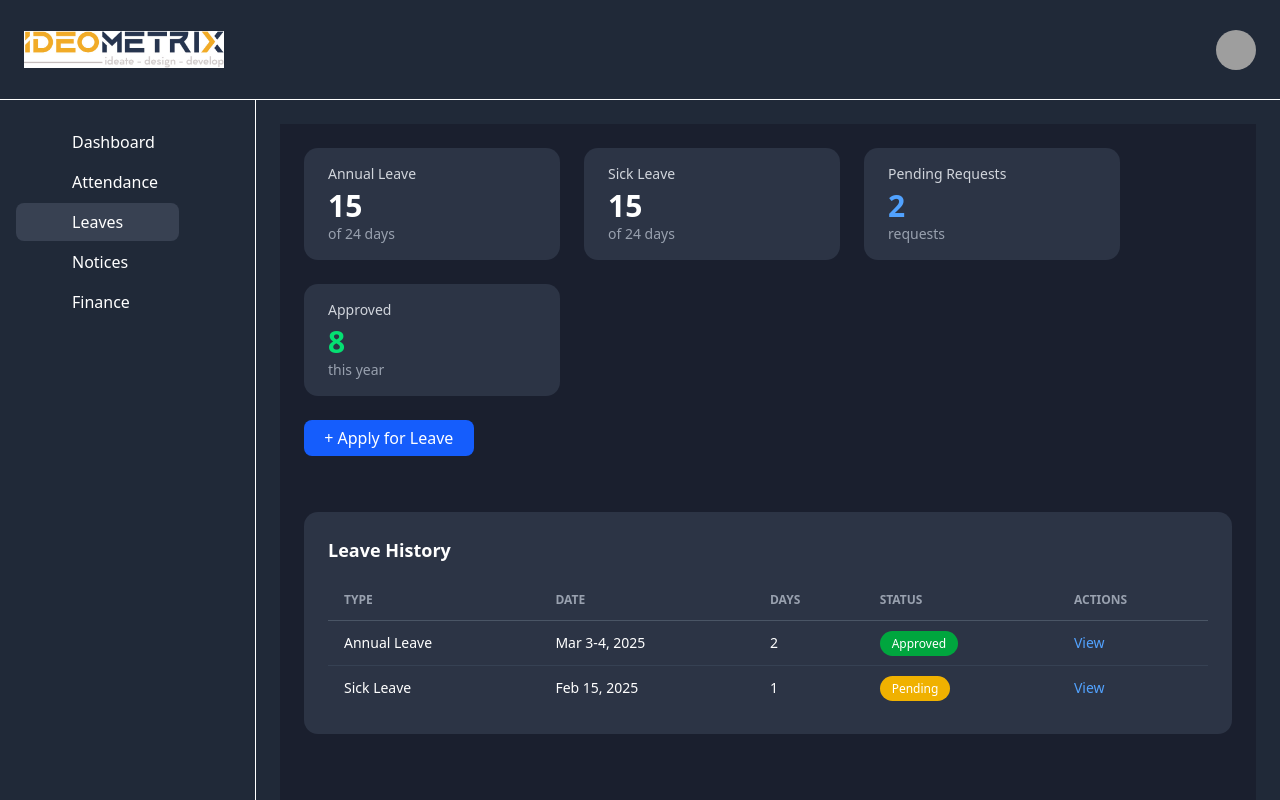
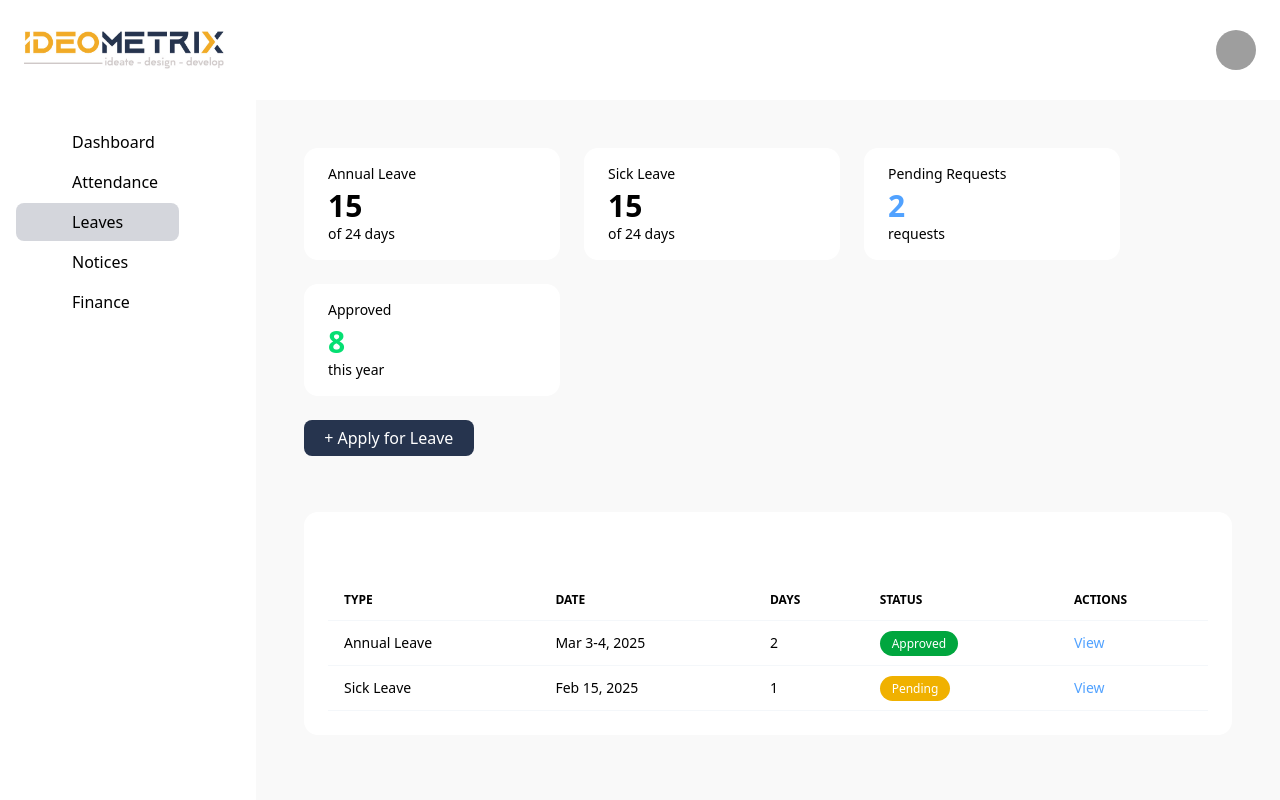
Before and after one commit to Ghazalasiyad/imx-employee-dashboard, a React (Vite) app: page /leaves in a window 1280 px wide. Built offline with nearby package versions, Linux system fonts and the light colour scheme; grey boxes are pictures that could not be loaded.

Commit message:
theme changed

```diff
--- a/src/Layouts/Layouts.tsx
+++ b/src/Layouts/Layouts.tsx
@@ -4,7 +4,7 @@ import Navbar from '../components/Navbar/Navbar';
 
 const Layout = () => {
   return (
-    <div className="h-screen flex flex-col bg-[#202938]">
+    <div className="h-screen flex flex-col bg-[#f9f9f9]">
       {/* Navbar on top */}
       <Navbar />
 
--- a/src/Pages/Attendance/Attendance.tsx
+++ b/src/Pages/Attendance/Attendance.tsx
@@ -39,7 +39,7 @@ const Attendance = () => {
   }, []);
 
   return (
-    <div className="bg-[#1a2233] text-white mt-10 rounded-xl shadow-lg p-6 max-w-6xl mx-auto space-y-6">
+    <div className="bg-white text-black mt-10 rounded-xl shadow-lg p-6 max-w-6xl mx-auto space-y-6">
       {/* Header */}
       <div className="flex justify-between items-center">
         <div>
@@ -72,7 +72,7 @@ const Attendance = () => {
       </div>
 
       {/* Timeline Placeholder */}
-      <div className="bg-[#2c3445] h-20 rounded-md flex items-center justify-start gap-6 px-6">
+      <div className="bg-[#f9f9f9] h-20 rounded-md flex items-center justify-start gap-6 px-6">
         <div className="flex flex-col items-center text-xs text-green-400">
           <div className="w-2 h-2 rounded-full bg-green-400 mb-1"></div>
           9:00 AM
@@ -90,7 +90,7 @@ const Attendance = () => {
       {/* Table */}
       <div className="overflow-x-auto">
         <table className="w-full text-left text-sm border-collapse">
-          <thead className="bg-[#2c3445] text-gray-300">
+          <thead className="bg-[#f9f9f9] text-black">
             <tr>
               <th className="p-3">DATE</th>
               <th className="p-3">CHECK IN</th>
@@ -102,7 +102,7 @@ const Attendance = () => {
           </thead>
           <tbody>
             {attendanceData.map((item, index) => (
-              <tr key={index} className="border-t border-[#2c3445]">
+              <tr key={index} className="border-t border-[#eff4f8]">
                 <td className="p-3">{item.date}</td>
                 <td className="p-3">{item.checkIn}</td>
                 <td className="p-3">{item.breakTime}</td>
--- a/src/Pages/Finance/Finance.tsx
+++ b/src/Pages/Finance/Finance.tsx
@@ -18,12 +18,12 @@ const financeData = [
 
 const Finance = () => {
   return (
-    <div className="p-6 bg-[#1a2233] min-h-screen text-white">
+    <div className="p-6  min-h-screen text-black">
       <h2 className="text-2xl font-semibold mb-4">Finance Overview</h2>
-      <div className="bg-[#2c3445] rounded-lg shadow-md p-4 overflow-x-auto">
+      <div className="bg-white rounded-lg shadow-md p-4 overflow-x-auto">
         <table className="min-w-full table-auto text-left">
           <thead>
-            <tr className="border-b border-gray-600">
+            <tr className="border-b border-[#f4f7fa]">
               <th className="py-2 px-4">Month</th>
               <th className="py-2 px-4">Income</th>
               <th className="py-2 px-4">Description</th>
@@ -32,7 +32,7 @@ const Finance = () => {
           </thead>
           <tbody>
             {financeData.map((entry, index) => (
-              <tr key={index} className="border-t border-gray-700">
+              <tr key={index} className="border-t border-[#f4f7fa]0">
                 <td className="py-2 px-4">{entry.month}</td>
                 <td className="py-2 px-4">{entry.income}</td>
                 <td className="py-2 px-4">{entry.description}</td>
--- a/src/Pages/Leaves/Leaves.tsx
+++ b/src/Pages/Leaves/Leaves.tsx
@@ -23,36 +23,36 @@ const Leaves = () => {
   };
 
   return (
-    <div className="w-full px-6 py-6 space-y-6 bg-[#1a1f2e] min-h-screen text-white relative">
+    <div className="w-full px-6 py-6 space-y-6 min-h-screen text-white relative">
       <div className="flex flex-wrap gap-6">
         {/* Cards */}
 
-        <div className="bg-[#2c3445] rounded-xl px-6 py-4 w-64 text-white">
-          <p className="text-sm text-gray-300 mb-1">Annual Leave</p>
+        <div className="bg-white text-black rounded-xl px-6 py-4 w-64 ">
+          <p className="text-sm text-black mb-1">Annual Leave</p>
           <p className="text-3xl font-semibold">15</p>
-          <p className="text-sm text-gray-400">of 24 days</p>
+          <p className="text-sm text-black">of 24 days</p>
         </div>
-        <div className="bg-[#2c3445] rounded-xl px-6 py-4 w-64 text-white">
-          <p className="text-sm text-gray-300 mb-1">Sick Leave</p>
+        <div className="bg-white text-black  rounded-xl px-6 py-4 w-64 ">
+          <p className="text-sm text-black mb-1">Sick Leave</p>
           <p className="text-3xl font-semibold">15</p>
-          <p className="text-sm text-gray-400">of 24 days</p>
+          <p className="text-sm text-black">of 24 days</p>
         </div>
-        <div className="bg-[#2c3445] rounded-xl px-6 py-4 w-64 text-white">
-          <p className="text-sm text-gray-300 mb-1">Pending Requests</p>
+        <div className="bg-white text-black  rounded-xl px-6 py-4 w-64 ">
+          <p className="text-sm text-black  mb-1">Pending Requests</p>
           <p className="text-3xl font-semibold text-blue-400">2</p>
-          <p className="text-sm text-gray-400">requests</p>
+          <p className="text-sm text-black ">requests</p>
         </div>
 
-        <div className="bg-[#2c3445] rounded-xl px-6 py-4 w-64 text-white">
-          <p className="text-sm text-gray-300 mb-1">Approved</p>
+        <div className="bg-white text-black  rounded-xl px-6 py-4 w-64 ">
+          <p className="text-sm text-black  mb-1">Approved</p>
           <p className="text-3xl font-semibold text-green-400">8</p>
-          <p className="text-sm text-gray-400">this year</p>
+          <p className="text-sm text-black ">this year</p>
         </div>
       </div>
 
       {/* Apply Button */}
       <Button
-        className="!bg-blue-600 hover:bg-blue-700 text-white"
+        className="!bg-[#26344e] hover:bg-blue-700 text-white"
         onClick={() => setShowPopup(true)}
       >
         + Apply for Leave
@@ -128,10 +128,10 @@ const Leaves = () => {
 
       )}
       {/* Leave History Section */}
-<div className="bg-[#2c3445] rounded-xl p-6 mt-8 overflow-x-auto">
+<div className="bg-white rounded-xl p-6 mt-8 overflow-x-auto">
   <h2 className="text-lg font-semibold mb-4">Leave History</h2>
   <table className="w-full text-sm text-left text-white">
-    <thead className="text-xs uppercase text-gray-400 border-b border-gray-600">
+    <thead className="text-xs uppercase text-black border-b border-[#f4f7fa]">
       <tr>
         <th scope="col" className="py-3 px-4">Type</th>
         <th scope="col" className="py-3 px-4">Date</th>
@@ -141,7 +141,7 @@ const Leaves = () => {
       </tr>
     </thead>
     <tbody>
-      <tr className="border-b border-gray-700">
+      <tr className="border-b border-[#f4f7fa] text-black">
         <td className="py-3 px-4">Annual Leave</td>
         <td className="py-3 px-4">Mar 3-4, 2025</td>
         <td className="py-3 px-4">2</td>
@@ -152,7 +152,7 @@ const Leaves = () => {
           <span className="text-blue-400 cursor-pointer hover:underline">View</span>
         </td>
       </tr>
-      <tr>
+      <tr className="border-b border-[#f4f7fa] text-black ">
         <td className="py-3 px-4">Sick Leave</td>
         <td className="py-3 px-4">Feb 15, 2025</td>
         <td className="py-3 px-4">1</td>
--- a/src/Pages/Notice/Notice.tsx
+++ b/src/Pages/Notice/Notice.tsx
@@ -31,11 +31,11 @@ const notices: Notice[] = [
 
 const Notice = () => {
   return (
-    <div className="p-6 space-y-4 bg-[#1a2233]">
-      <h2 className="text-2xl font-semibold text-white">Notices</h2>
+    <div className="p-6 space-y-4">
+      <h2 className="text-2xl font-semibold text-black">Notices</h2>
 
       {notices.map((notice) => (
-        <Card key={notice.id} className="bg-[#2c3445] text-white">
+        <Card key={notice.id} className="bg-white text-black">
           <CardHeader>
             <CardTitle className="text-lg">{notice.title}</CardTitle>
             <p className="text-sm text-gray-400">{notice.date}</p>
--- a/src/components/Navbar/Navbar.tsx
+++ b/src/components/Navbar/Navbar.tsx
@@ -26,7 +26,7 @@ const Navbar = () => {
   };
 
   return (
-    <header className="h-25 w-screen px-6 flex items-center justify-between bg-[#202938] border-b border-white">
+    <header className="h-25 w-screen px-6 flex items-center justify-between bg-white">
       <div ml-3>
         <img src={logo} alt='Company Logo' width={200} />
       </div>
--- a/src/components/Sidebar/Sidebar.tsx
+++ b/src/components/Sidebar/Sidebar.tsx
@@ -2,14 +2,14 @@ import { NavLink } from 'react-router-dom';
 
 const Sidebar = () => {
   return (
-    <aside className="w-64 pt-[30px] h-full bg-[#202938] p-4 border-r border-white">
+    <aside className="w-64 pt-[30px] h-full bg-white p-4 ">
       <nav className="space-y-4">
         <div>
           <NavLink
             to="/dashboard"
             className={({ isActive }) =>
-              `w-full text-md font-medium rounded-md py-2 px-14 text-center !text-white ${
-                isActive ? 'bg-[#384152] text-[#689ddd]' : 'hover:bg-[#384152] hover:text-[#689ddd]'
+              `w-full text-md font-medium rounded-md py-2 px-14 text-center !text-black ${
+                isActive ? 'bg-[#d4d6dc] text-[#689ddd]' : 'hover:bg-[#d4d6dc] hover:text-[#689ddd]'
               }`
             }
           >
@@ -20,8 +20,8 @@ const Sidebar = () => {
           <NavLink
             to="/attendance"
             className={({ isActive }) =>
-              `w-full text-md font-medium rounded-md py-2 px-14 text-center !text-white ${
-                isActive ? 'bg-[#384152] text-[#689ddd]' : 'hover:bg-[#384152] hover:text-[#689ddd]'
+              `w-full text-md font-medium rounded-md py-2 px-14 text-center !text-black  ${
+                isActive ? 'bg-[#d4d6dc] text-[#689ddd]' : 'hover:bg-[#d4d6dc] hover:text-[#689ddd]'
               }`
             }
           >
@@ -32,8 +32,8 @@ const Sidebar = () => {
           <NavLink
             to="/leaves"
             className={({ isActive }) =>
-              `w-full text-md font-medium rounded-md py-2 px-14 text-center !text-white ${
-                isActive ? 'bg-[#384152] text-[#689ddd]' : 'hover:bg-[#384152] hover:text-[#689ddd]'
+              `w-full text-md font-medium rounded-md py-2 px-14 text-center !text-black  ${
+                isActive ? 'bg-[#d4d6dc] text-[#689ddd]' : 'hover:bg-[#d4d6dc] hover:text-[#689ddd]'
               }`
             }
           >
@@ -44,8 +44,8 @@ const Sidebar = () => {
           <NavLink
             to="/notice"
             className={({ isActive }) =>
-              `w-full text-md font-medium rounded-md py-2 px-14 text-center !text-white ${
-                isActive ? 'bg-[#384152] text-[#689ddd]' : 'hover:bg-[#384152] hover:text-[#689ddd]'
+              `w-full text-md font-medium rounded-md py-2 px-14 text-center !text-black  ${
+                isActive ? 'bg-[#d4d6dc] text-[#689ddd]' : 'hover:bg-[#d4d6dc] hover:text-[#689ddd]'
               }`
             }
           >
@@ -56,8 +56,8 @@ const Sidebar = () => {
           <NavLink
             to="/finance"
             className={({ isActive }) =>
-              `w-full text-md font-medium rounded-md py-2 px-14 text-center !text-white ${
-                isActive ? 'bg-[#384152] text-[#689ddd]' : 'hover:bg-[#384152] hover:text-[#689ddd]'
+              `w-full text-md font-medium rounded-md py-2 px-14 text-center !text-black  ${
+                isActive ? 'bg-[#d4d6dc] text-[#689ddd]' : 'hover:bg-[#d4d6dc] hover:text-[#689ddd]'
               }`
             }
           >
```
Also changed, not shown: src/Pages/Dashboard/Dashboard.tsx (+9 -9 lines).
